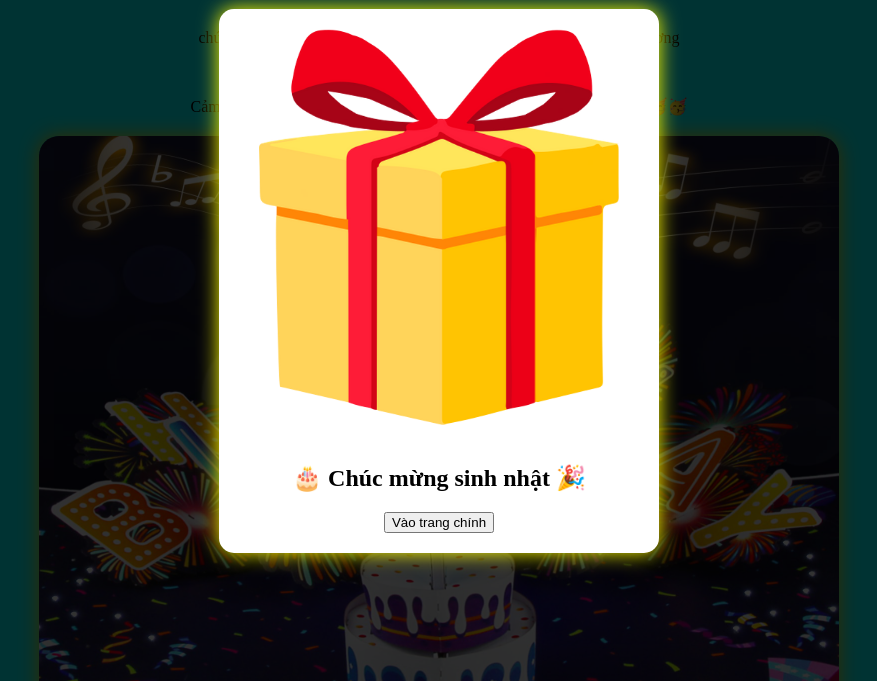
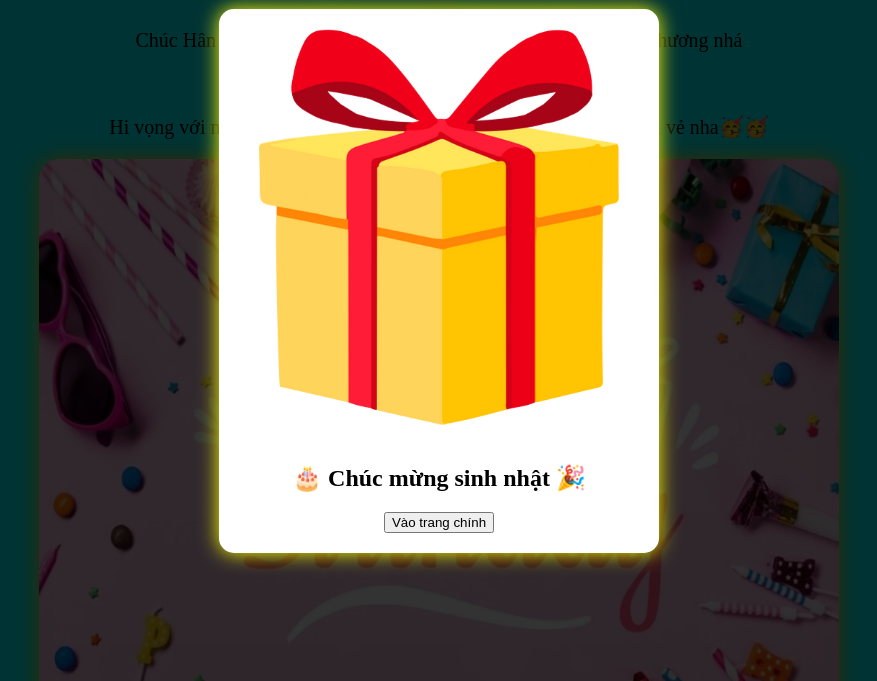
Before and after one commit to ThucNguyen-coder/birthday-web, a plain HTML site: page index.html in a window 1280 px wide. Shown: the part 119-800 px from the top of the page, without its empty margins (201-1078 px from the left). Drawn offline with Linux system fonts and the light colour scheme.

Commit message:
Update 11/10

```diff
--- a/index.html
+++ b/index.html
@@ -19,18 +19,19 @@
     </div>
   </div>
 
-    <button onclick="alert('Không có gì đâu, chỉ là chúc ông sinh nhật vui vẻ lần nữa thôi \:) 🎉')">Bấm vào đây</button>
+   <button onclick="alert('Mới học thiết kế web thôi nên làm còn hơi xấu, đừng chê nghen, dị hen, sinh nhật dzui dzẻ 😁🎉🎉🎁')">Bấm vào đây</button>
+
 <audio id="birthday-audio" autoplay loop>
-  <source src="audio/SSvid.net--Happy-Birthday-Piano-Version.mp3" type="audio/mpeg">
+  <source src="audio/Untitled video - Made with Clipchamp.mp3" type="audio/mpeg">
 </audio>
 
  <button id="music-toggle">🎵 Bật nhạc</button>
 
     <h1>Chúc mừng sinh nhật</h1>
-    <p>chúc ông một tuổi mới thật vui vẻ, hạnh phúc bên những người yêu thương</p>
-    <p>Đồng thời ngày càng thành công hơn trong cuộc sống nhé</p>
-    <p>Cảm ơn ông thời gian qua đã giúp đỡ tôi rất nhiều, sinh nhật vui vẻ nha🥳🥳</p>
-    <img class="birthday-image" src="images/81hwYi+mnpL.jpg" alt="Birthday" width="500" height="350" >
+    <p style="font-size: 20px;">Chúc Hân tuổi mới thật vui vẻ, hạnh phúc bên những người yêu thương nhá</p>
+    <p style="font-size: 20px;">Đồng thời ngày càng thành công hơn trong cuộc sống</p>
+    <p style="font-size: 20px;">Hi vọng với món quà nho nhỏ này bạn sẽ cảm thấy vui, sinh nhật vui vẻ nha🥳🥳</p>
+    <img class="birthday-image" src="images/2024_1_16_638409715607848073_background-sinh-nhat-41.webp" alt="Birthday" width="400" height="350" >
     <div class="balloon-container">
         <img src="images/lovepik-decorative-balloon-png-image_401514766_wh860 (1).png" class="balloon" alt="balloon">
         <img src="images/lovepik-decorative-balloon-png-image_401514766_wh860 (1).png" class="balloon" alt="balloon">
@@ -68,5 +69,6 @@
     isPlaying = !isPlaying;
   });
 </script>
+
 </body>
 </html>
```
Also changed, not shown: images/2024_1_16_638409715607848073_background-sinh-nhat-41.webp (added), 1 other file.
